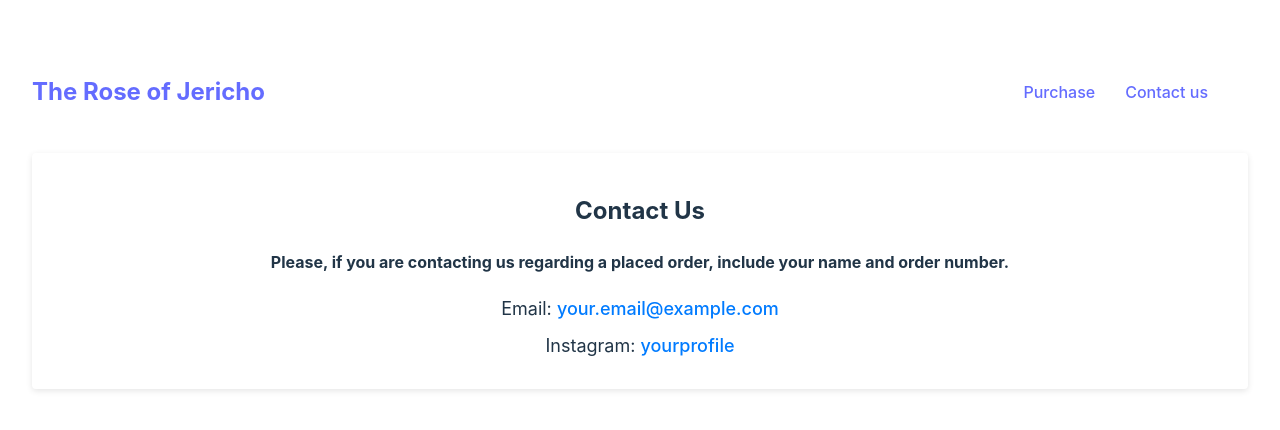
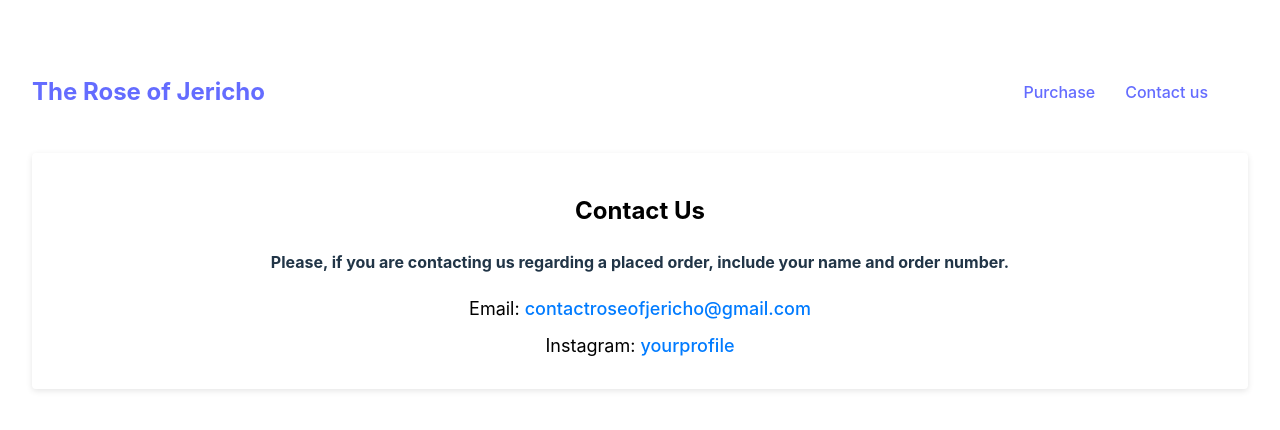
Before and after one commit to ChristianFrattini/rose-of-jericho, a React (Vite) app: page /contactus in a window 1280 px wide. Shown: the top 430 px of the page. Built offline with nearby package versions, Linux system fonts and the light colour scheme; a web font is replaced by a local one.

Commit message:
dark mode correction

```diff
--- a/src/components/routes/contacts/contacts.component.jsx
+++ b/src/components/routes/contacts/contacts.component.jsx
@@ -6,7 +6,7 @@ const Contacts =()=>{
       <h2>Contact Us</h2>
       <h4>Please, if you are contacting us regarding a placed order, include your name and order number.</h4>
       <p>
-        Email: <a href="mailto:your.email@example.com">your.email@example.com</a>
+        Email: <a href="mailto:contactroseofjericho@gmail.com">contactroseofjericho@gmail.com</a>
       </p>
       <p>
         Instagram: <a href="https://www.instagram.com/yourprofile">yourprofile</a>
--- a/src/components/routes/contacts/contacts.styles.scss
+++ b/src/components/routes/contacts/contacts.styles.scss
@@ -8,11 +8,13 @@
 
     h2 {
       margin-bottom: 20px;
+      color: black;
     }
 
     p {
       margin: 10px 0;
       font-size: 18px;
+      color: black;
 
       a {
         color: #007bff;
```
